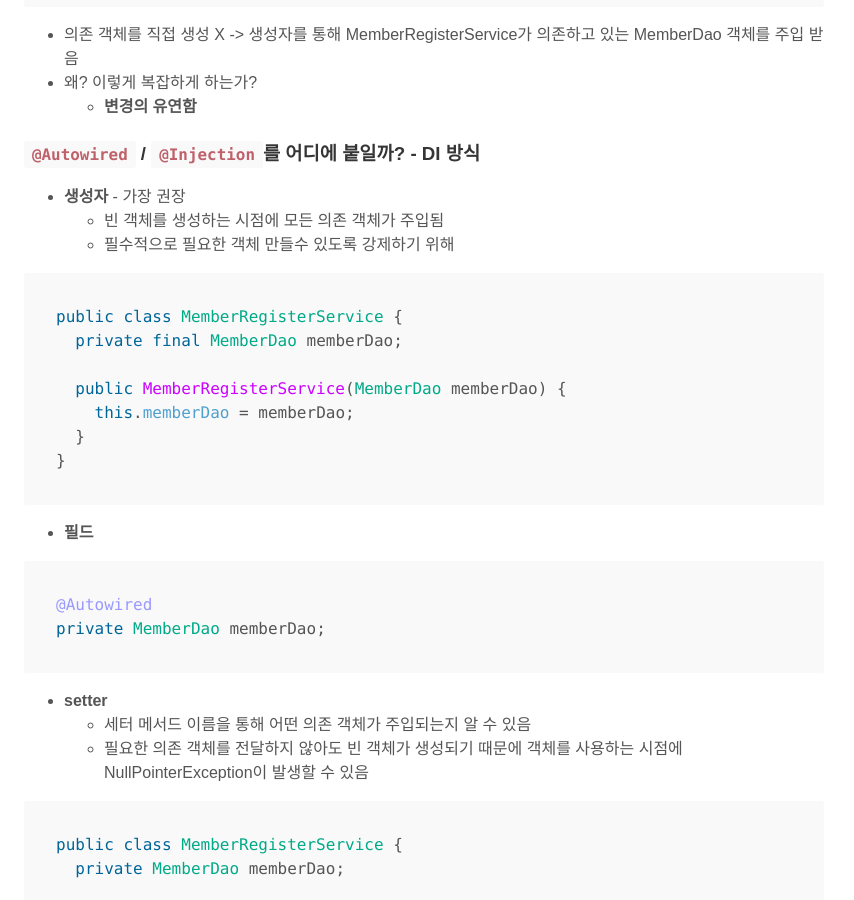
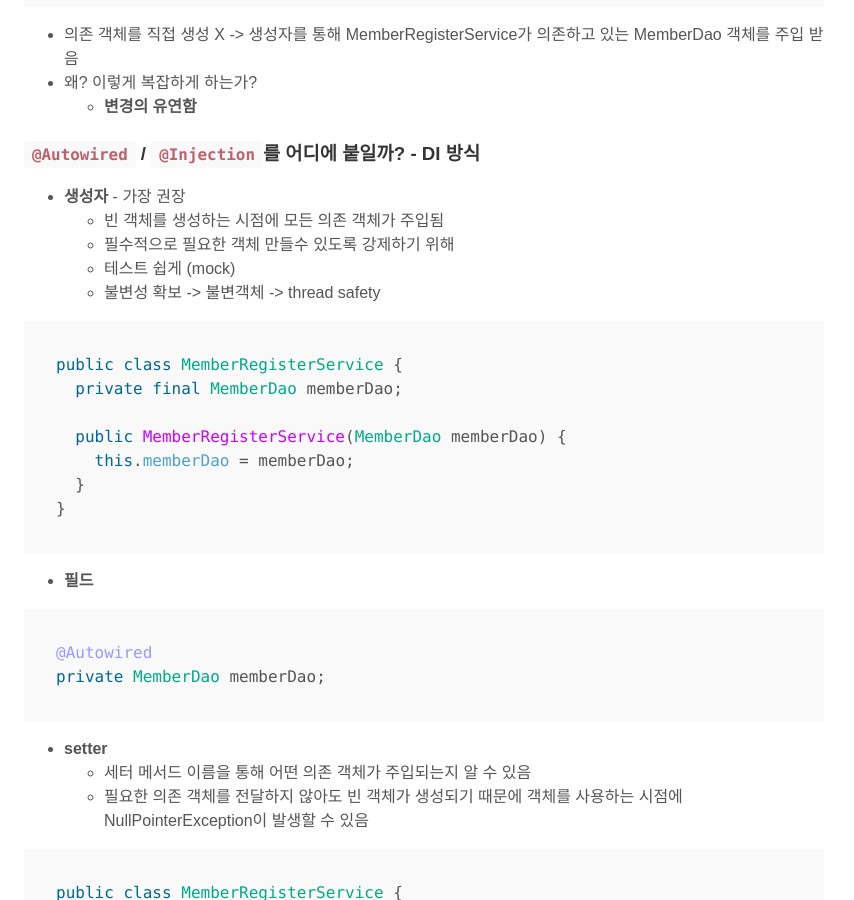
Before and after one commit to suhyunsim/suhyunsim.github.io, a Jekyll site: the page built from _posts/2021-08-17-TIL.md, in a window 1280 px wide and 900 px high, scrolled down 3219 px. Shown: the whole window, without its empty margins (216-1070 px from the left). Built offline with Jekyll 4.4.1, drawn with Linux system fonts in a browser that asks for light colours; comment, search, counter and statistics services are not loaded.

Commit message:
docs: 포스트 빠진 내용 추가

````diff
--- a/_posts/2021-08-17-TIL.md
+++ b/_posts/2021-08-17-TIL.md
@@ -121,6 +121,8 @@ MemberRegisterService service = new MemberRegisterService(dao);
 * **생성자** - 가장 권장
   * 빈 객체를 생성하는 시점에 모든 의존 객체가 주입됨
   * 필수적으로 필요한 객체 만들수 있도록 강제하기 위해
+  * 테스트 쉽게 (mock)
+  * 불변성 확보 -> 불변객체 -> thread safety
 
 ```java
 public class MemberRegisterService {
````
